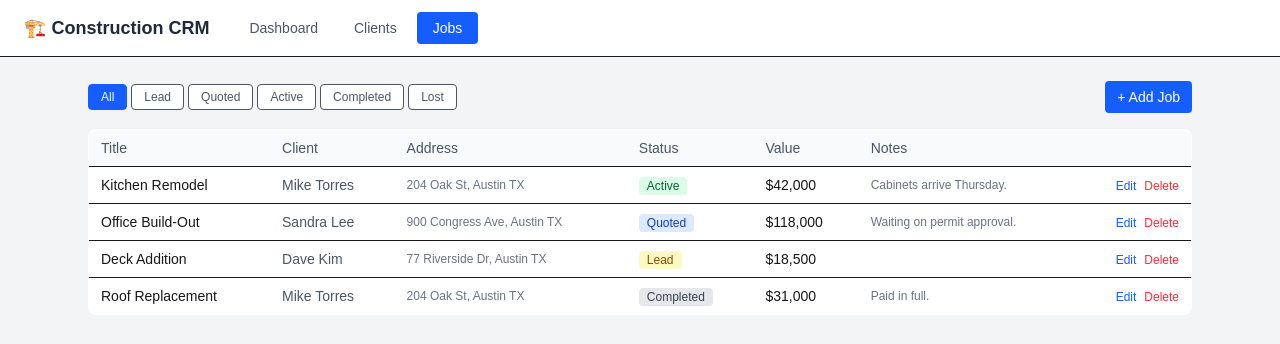
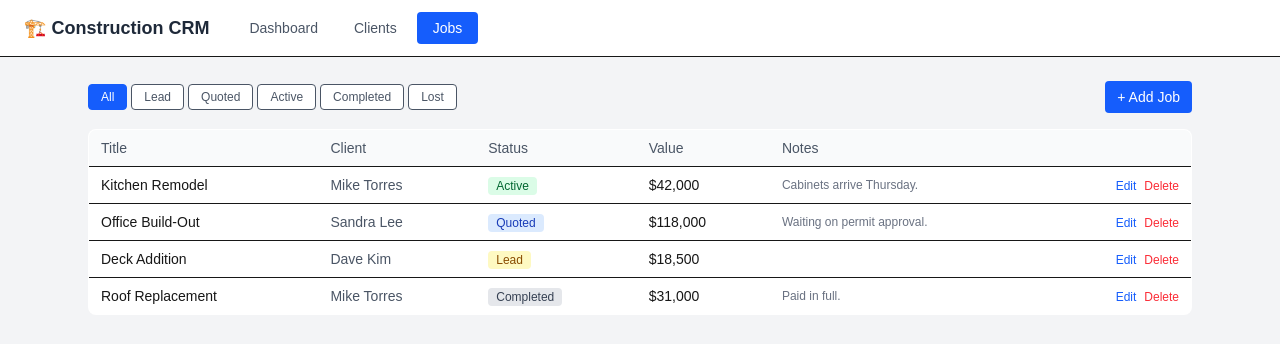
Before and after one commit to nate-evanich/construction-crm, a Next.js app: page / in a window 1280 px wide. Both pictures are taken after a click on the button "Jobs". Shown: the top 344 px of the page. Built offline with nearby package versions, Linux system fonts and the light colour scheme.

Commit message:
agent c6f29052: write app/page.tsx

```diff
--- a/app/page.tsx
+++ b/app/page.tsx
@@ -20,7 +20,6 @@ type Job = {
   clientId: string;
   status: JobStatus;
   value: number;
-  address: string;
   notes: string;
   createdAt: string;
 };
@@ -50,10 +49,10 @@ const SEED_CLIENTS: Client[] = [
 ];
 
 const SEED_JOBS: Job[] = [
-  { id: 'j1', title: 'Kitchen Remodel', clientId: 'c1', status: 'Active', value: 42000, address: '204 Oak St, Austin TX', notes: 'Cabinets arrive Thursday.', createdAt: '2026-04-10' },
-  { id: 'j2', title: 'Office Build-Out', clientId: 'c2', status: 'Quoted', value: 118000, address: '900 Congress Ave, Austin TX', notes: 'Waiting on permit approval.', createdAt: '2026-05-01' },
-  { id: 'j3', title: 'Deck Addition', clientId: 'c3', status: 'Lead', value: 18500, address: '77 Riverside Dr, Austin TX', notes: '', createdAt: '2026-05-20' },
-  { id: 'j4', title: 'Roof Replacement', clientId: 'c1', status: 'Completed', value: 31000, address: '204 Oak St, Austin TX', notes: 'Paid in full.', createdAt: '2026-02-15' },
+  { id: 'j1', title: 'Kitchen Remodel', clientId: 'c1', status: 'Active', value: 42000, notes: 'Cabinets arrive Thursday.', createdAt: '2026-04-10' },
+  { id: 'j2', title: 'Office Build-Out', clientId: 'c2', status: 'Quoted', value: 118000, notes: 'Waiting on permit approval.', createdAt: '2026-05-01' },
+  { id: 'j3', title: 'Deck Addition', clientId: 'c3', status: 'Lead', value: 18500, notes: '', createdAt: '2026-05-20' },
+  { id: 'j4', title: 'Roof Replacement', clientId: 'c1', status: 'Completed', value: 31000, notes: 'Paid in full.', createdAt: '2026-02-15' },
 ];
 
 // ── Modal wrapper ─────────────────────────────────────────────────────────────
@@ -109,7 +108,7 @@ function JobForm({ initial, clients, onSave, onClose }: {
   initial?: Job; clients: Client[]; onSave: (j: Job) => void; onClose: () => void;
 }) {
   const [form, setForm] = useState<Job>(
-    initial ?? { id: uid(), title: '', clientId: clients[0]?.id ?? '', status: 'Lead', value: 0, address: '', notes: '', createdAt: new Date().toISOString().slice(0, 10) }
+    initial ?? { id: uid(), title: '', clientId: clients[0]?.id ?? '', status: 'Lead', value: 0, notes: '', createdAt: new Date().toISOString().slice(0, 10) }
   );
   const set = (k: keyof Job) => (e: React.ChangeEvent<HTMLInputElement | HTMLSelectElement | HTMLTextAreaElement>) =>
     setForm(f => ({ ...f, [k]: k === 'value' ? Number(e.target.value) : e.target.value }));
@@ -143,10 +142,6 @@ function JobForm({ initial, clients, onSave, onClose }: {
           <label className="block text-sm font-medium mb-1">Date Added</label>
           <input className="w-full border rounded px-3 py-1.5 text-sm" type="date" value={form.createdAt} onChange={set('createdAt')} />
         </div>
-      </div>
-      <div>
-        <label className="block text-sm font-medium mb-1">Address</label>
-        <input className="w-full border rounded px-3 py-1.5 text-sm" value={form.address} onChange={set('address')} />
       </div>
       <div>
         <label className="block text-sm font-medium mb-1">Notes</label>
@@ -294,7 +289,7 @@ function JobsTab({ jobs, clients, onAdd, onEdit, onDelete }: {
       <table className="w-full text-sm border rounded-lg overflow-hidden bg-white">
         <thead className="bg-gray-50 text-left">
           <tr>
-            {['Title', 'Client', 'Address', 'Status', 'Value', 'Notes', ''].map(h => (
+            {['Title', 'Client', 'Status', 'Value', 'Notes', ''].map(h => (
               <th key={h} className="px-3 py-2 font-medium text-gray-600">{h}</th>
             ))}
           </tr>
@@ -304,7 +299,6 @@ function JobsTab({ jobs, clients, onAdd, onEdit, onDelete }: {
             <tr key={j.id} className="border-t hover:bg-gray-50">
               <td className="px-3 py-2 font-medium">{j.title}</td>
               <td className="px-3 py-2 text-gray-600">{clientMap[j.clientId]?.name ?? '—'}</td>
-              <td className="px-3 py-2 text-gray-500 text-xs">{j.address}</td>
               <td className="px-3 py-2">
                 <span className={`px-2 py-0.5 rounded text-xs font-medium ${STATUS_COLORS[j.status]}`}>{j.status}</span>
               </td>
@@ -317,7 +311,7 @@ function JobsTab({ jobs, clients, onAdd, onEdit, onDelete }: {
             </tr>
           ))}
           {visible.length === 0 && (
-            <tr><td colSpan={7} className="px-3 py-6 text-center text-gray-400">No jobs found</td></tr>
+            <tr><td colSpan={6} className="px-3 py-6 text-center text-gray-400">No jobs found</td></tr>
           )}
         </tbody>
       </table>
```
